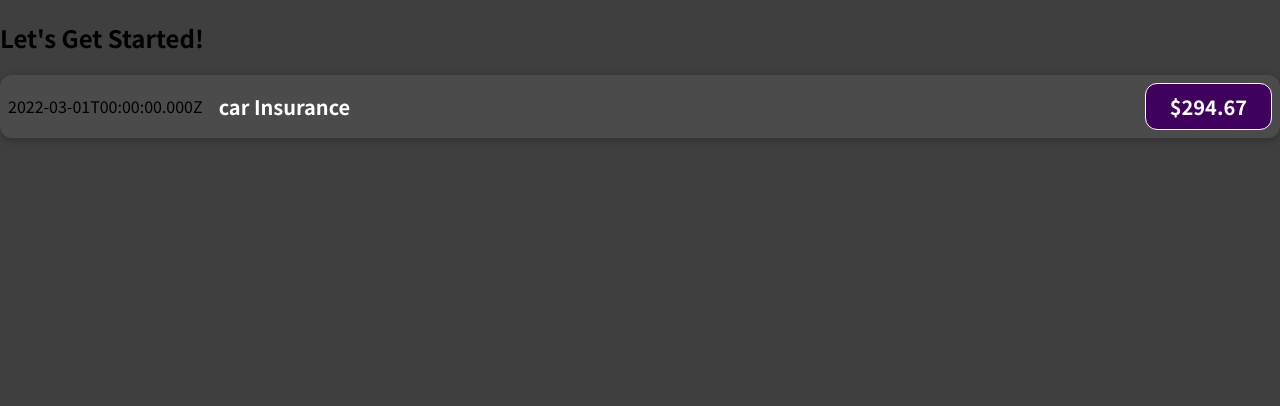
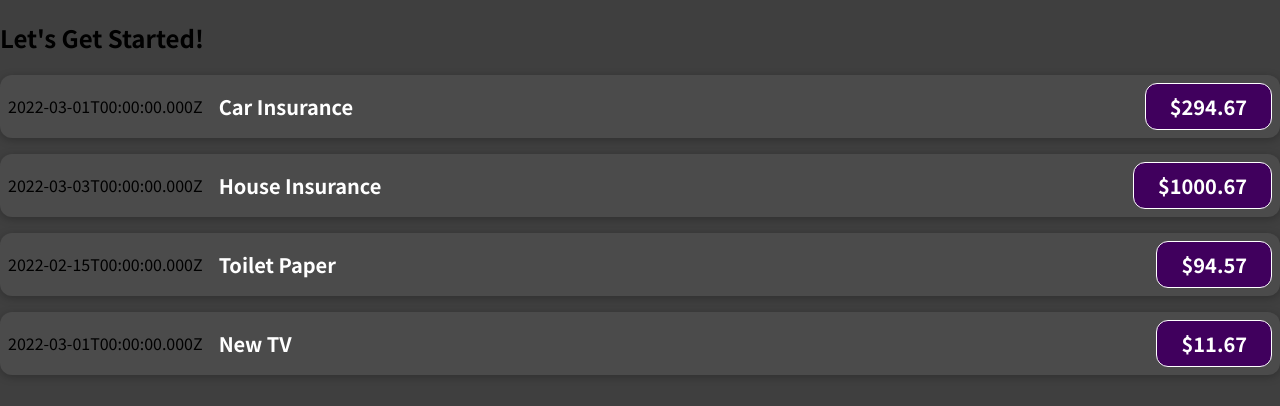
Before and after one commit to jyb1798/ReactPractice, a React (Create React App) app: page / in a window 1280 px wide. Shown: the top 406 px of the page. Built offline with nearby package versions, Linux system fonts and the light colour scheme.

Commit message:
add : props 연습

```diff
--- a/src/App.js
+++ b/src/App.js
@@ -2,10 +2,55 @@ import React from "react";
 import ExpenseItem from "./components/ExpensesItem/ExpenseItem";
 
 const App = () => {
+  const expense = [
+    {
+      id: "ed1",
+      amount: 294.67,
+      title: "Car Insurance",
+      date: new Date(2022, 2, 1).toISOString(),
+    },
+    {
+      id: "ed2",
+      amount: 1000.67,
+      title: "House Insurance",
+      date: new Date(2022, 1, 31).toISOString(),
+    },
+    {
+      id: "ed3",
+      amount: 94.57,
+      title: "Toilet Paper",
+      date: new Date(2022, 1, 15).toISOString(),
+    },
+    {
+      id: "ed4",
+      amount: 11.67,
+      title: "New TV",
+      date: new Date(2022, 2, 1).toISOString(),
+    },
+  ];
   return (
     <div>
       <h2>Let's Get Started!</h2>
-      <ExpenseItem />
+      <ExpenseItem
+        title={expense[0].title}
+        amount={expense[0].amount}
+        date={expense[0].date}
+      />
+      <ExpenseItem
+        title={expense[1].title}
+        amount={expense[1].amount}
+        date={expense[1].date}
+      />
+      <ExpenseItem
+        title={expense[2].title}
+        amount={expense[2].amount}
+        date={expense[2].date}
+      />
+      <ExpenseItem
+        title={expense[3].title}
+        amount={expense[3].amount}
+        date={expense[3].date}
+      />
     </div>
   );
 };
--- a/src/components/ExpensesItem/ExpenseItem.js
+++ b/src/components/ExpensesItem/ExpenseItem.js
@@ -1,16 +1,12 @@
 import "./ExpenseItem.css";
 
-const ExpenseItem = () => {
-  const expensDate = new Date(2022, 2, 1);
-  const expenseTitle = "car Insurance";
-  const expensAmount = 294.67;
-
+const ExpenseItem = (props) => {
   return (
     <div className="expense-item">
-      <div>{expensDate.toISOString()}</div>
+      <div>{props.date}</div>
       <div className="expense-item__description">
-        <h2>{expenseTitle}</h2>
-        <div className="expense-item__price">${expensAmount}</div>
+        <h2>{props.title}</h2>
+        <div className="expense-item__price">${props.amount}</div>
       </div>
     </div>
   );
```
